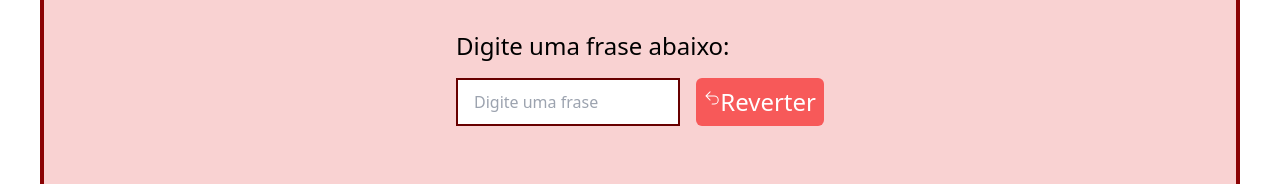
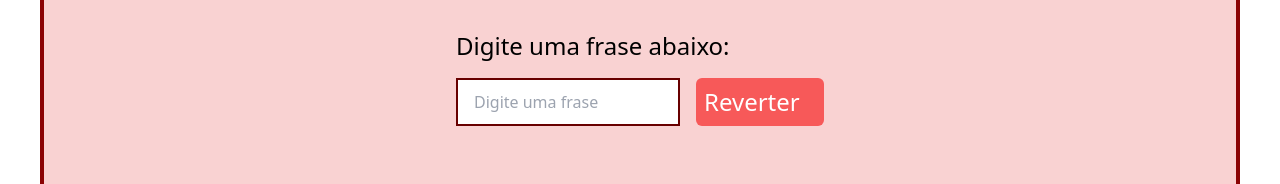
Before and after one commit to GabiOlivFarias/String-reverse, a Vue app: page / in a window 1280 px wide. Shown: the part 392-576 px from the top of the page. Built offline with nearby package versions, Linux system fonts and the light colour scheme.

Commit message:
[UPDATE] fucntion to use reverse

```diff
--- a/src/components/globals/input/PhraseInput.vue
+++ b/src/components/globals/input/PhraseInput.vue
@@ -5,18 +5,30 @@
       type="text"
       placeholder="Digite uma frase"
       class="size-12 w-56 cursor-text p-4 m-2 appearance-none border-2 border-solid border-primary"
-      @input="onInput"
+      v-model="inputPhrase"
     />
-    <ReverseButton />
+    <button @click="reversePhrase" class="m-2 p-2 text-2xl text-white bg-medium-red w-32 rounded-md flex flex-row hover:drop-shadow-red-1">
+      Reverter
+    </button>
   </div>
 </template>
 
 <script>
-import ReverseButton from '../buttons/ReverseButton.vue'
-
 export default {
-  components: {
-    ReverseButton
+  data() {
+    return {
+      inputPhrase: ''
+    }
+  },
+  methods: {
+    reversePhrase() {
+      const phraseArray = this.inputPhrase.split('')
+      let reversedPhrase = '';
+      for (let i = phraseArray.length - 1; i >= 0; i--) {
+        reversedPhrase += phraseArray[i]
+      }
+      this.inputPhrase = reversedPhrase
+    }
   }
 }
 </script>
```
